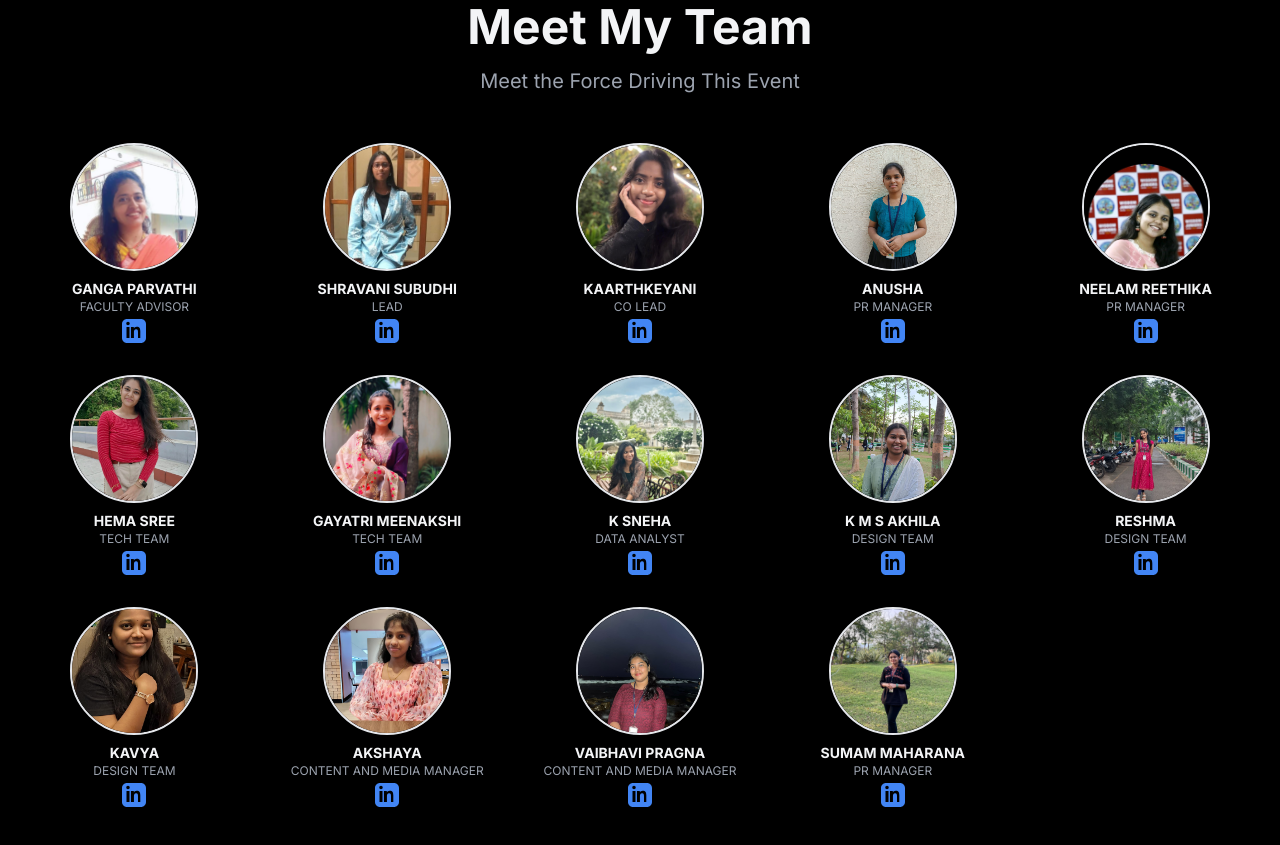
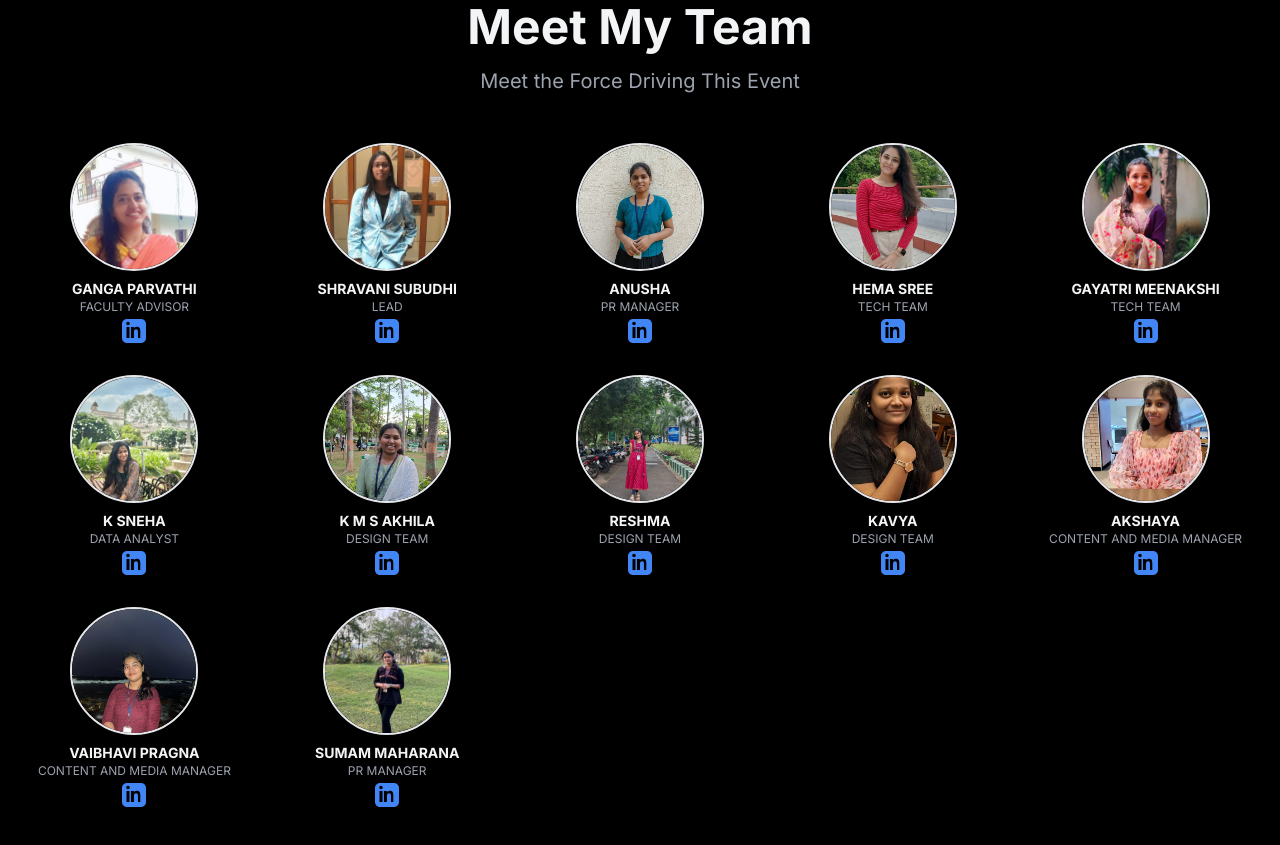
Before and after one commit to Hemasree556/Gen-AI-Hackathon-2025, a website: page index.html in a window 1280 px wide. Shown: the part 3806-4651 px from the top of the page. Drawn offline with nearby package versions, Linux system fonts and the light colour scheme.

Commit message:
Update index.html

```diff
--- a/index.html
+++ b/index.html
@@ -336,18 +336,7 @@
                             </a>
                         </div>
                     </div>
-                    <div class="flex flex-col items-center transform hover:scale-105 transition-transform duration-300">
-                        <img src="images/kaarthi.jpg" alt="Team Member" class="rounded-full w-24 h-24 sm:w-32 sm:h-32 object-cover mb-2 border-2 border-google-yellow">
-                        <div class="flex flex-col items-center">
-                            <p class="text-sm font-bold text-center">KAARTHKEYANI</p>
-                            <p class="text-xs text-center text-gray-400">CO LEAD</p>
-                            <a href="https://www.linkedin.com/in/peramburi-kaarthikeyani" target="_blank" rel="noopener noreferrer" class="mt-1">
-                                <svg class="w-6 h-6 text-google-blue hover:text-white transition-colors duration-300" fill="currentColor" viewBox="0 0 24 24" aria-hidden="true">
-                                    <path d="M19 0h-14c-2.761 0-5 2.239-5 5v14c0 2.761 2.239 5 5 5h14c2.762 0 5-2.239 5-5v-14c0-2.761-2.238-5-5-5zm-11.5 19h-3v-11h3v11zm-1.5-12.74c-.958 0-1.722-.772-1.722-1.72s.764-1.72 1.722-1.72c.959 0 1.723.772 1.723 1.72s-.764 1.72-1.723 1.72zm13 12.74h-3v-5.698c0-1.353-.024-3.093-1.884-3.093-1.886 0-2.174 1.47-2.174 3.007v5.784h-3v-11h2.88v1.328h.04c.404-.766 1.388-1.574 2.846-1.574 3.03 0 3.593 1.996 3.593 4.59v6.646z"/>
-                                </svg>
-                            </a>
-                        </div>
-                    </div>
+
                      <div class="flex flex-col items-center transform hover:scale-105 transition-transform duration-300">
                         <img src="images/anoosh.jpg" alt="Team Member" class="rounded-full w-24 h-24 sm:w-32 sm:h-32 object-cover mb-2 border-2 border-google-yellow">
                         <div class="flex flex-col items-center">
@@ -360,19 +349,6 @@
                             </a>
                         </div>
                     </div>
-                    <div class="flex flex-col items-center transform hover:scale-105 transition-transform duration-300">
-                        <img src="images/rith.jpg" alt="Team Member" class="rounded-full w-24 h-24 sm:w-32 sm:h-32 object-cover mb-2 border-2 border-google-yellow">
-                        <div class="flex flex-col items-center">
-                            <p class="text-sm font-bold text-center">NEELAM REETHIKA</p>
-                            <p class="text-xs text-center text-gray-400">PR MANAGER</p>
-                            <a href="https://www.linkedin.com/in/neelam-reethika" target="_blank" rel="noopener noreferrer" class="mt-1">
-                                <svg class="w-6 h-6 text-google-blue hover:text-white transition-colors duration-300" fill="currentColor" viewBox="0 0 24 24" aria-hidden="true">
-                                    <path d="M19 0h-14c-2.761 0-5 2.239-5 5v14c0 2.761 2.239 5 5 5h14c2.762 0 5-2.239 5-5v-14c0-2.761-2.238-5-5-5zm-11.5 19h-3v-11h3v11zm-1.5-12.74c-.958 0-1.722-.772-1.722-1.72s.764-1.72 1.722-1.72c.959 0 1.723.772 1.723 1.72s-.764 1.72-1.723 1.72zm13 12.74h-3v-5.698c0-1.353-.024-3.093-1.884-3.093-1.886 0-2.174 1.47-2.174 3.007v5.784h-3v-11h2.88v1.328h.04c.404-.766 1.388-1.574 2.846-1.574 3.03 0 3.593 1.996 3.593 4.59v6.646z"/>
-                                </svg>
-                            </a>
-                        </div>
-                    </div>
-
 
                     <div class="flex flex-col items-center transform hover:scale-105 transition-transform duration-300">
                         <img src="images/hema.jpg" alt="Team Member" class="rounded-full w-24 h-24 sm:w-32 sm:h-32 object-cover mb-2 border-2 border-google-yellow">
```
